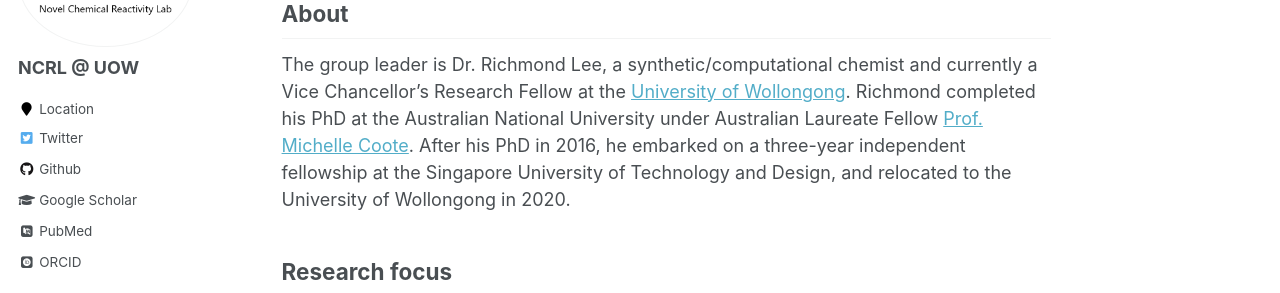
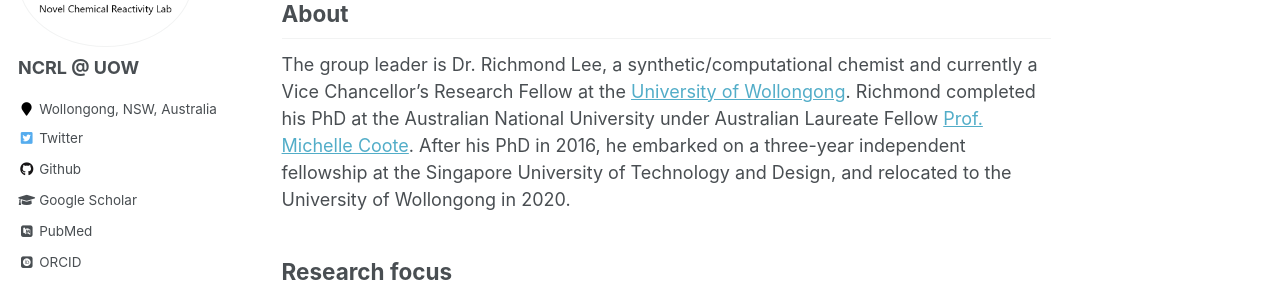
Before and after one commit to riclzh/chemrxn, a Jekyll site: the page built from _pages/about.md, in a window 1280 px wide. Shown: the part 205-498 px from the top of the page. Built offline with Jekyll 4.4.1, drawn with Linux system fonts in a browser that asks for light colours; some web fonts are replaced.

Commit message:
Update _config.yml

```diff
--- a/_config.yml
+++ b/_config.yml
@@ -83,7 +83,7 @@ author:
   name             : "NCRL @ UOW"
   avatar           : "NCRL.png"
   bio              : ""
-  location         : "Location"
+  location         : "Wollongong, NSW, Australia"
   employer         :
   pubmed           : "https://pubmed.ncbi.nlm.nih.gov/?term=richmond+lee"
   googlescholar    : "https://scholar.google.com.sg/citations?user=8GIIoBgAAAAJ&hl=en"
```
